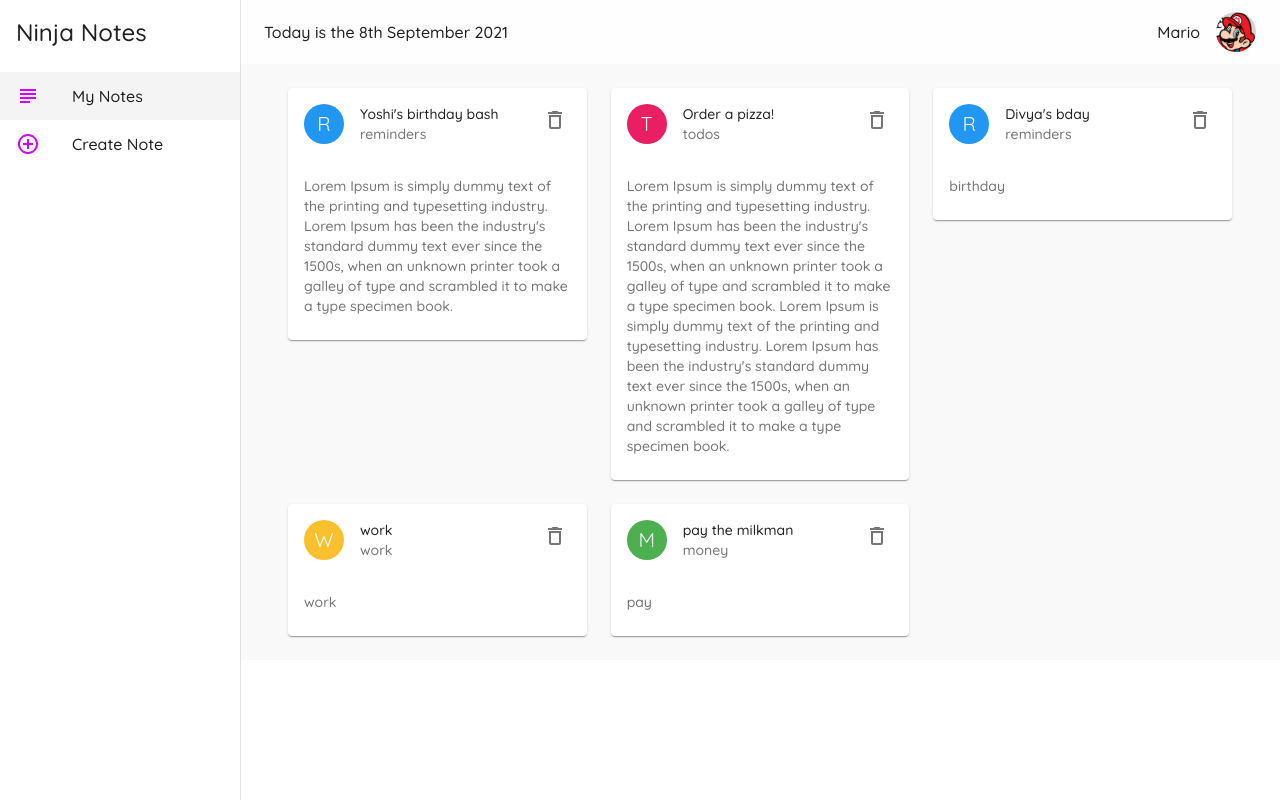
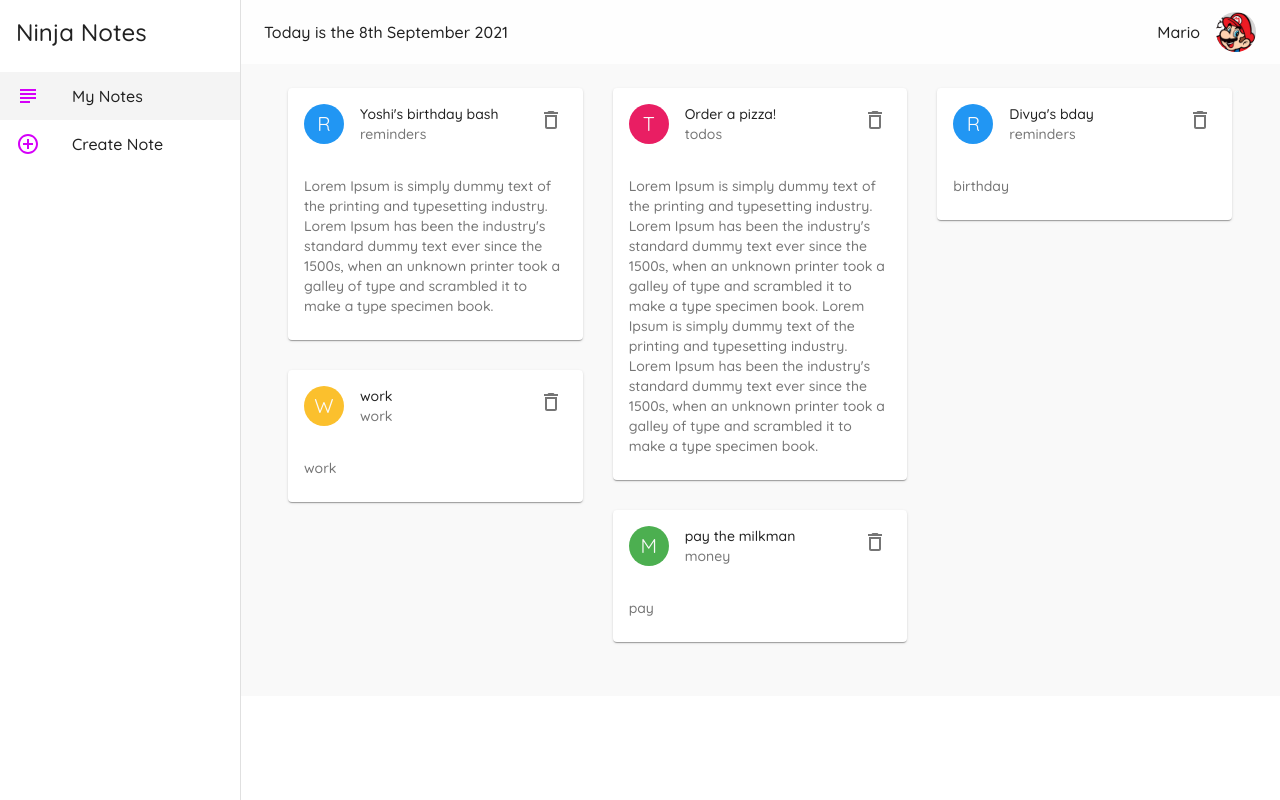
Before and after one commit to ukaran11/material-ui-tutorial, a React (Create React App) app: page / in a window 1280 px wide. Built offline with nearby package versions, Linux system fonts and the light colour scheme; data requests are answered from the project's data file.

Commit message:
Utsav | Added React masonry grid

```diff
--- a/package.json
+++ b/package.json
@@ -11,6 +11,7 @@
     "date-fns": "^2.23.0",
     "react": "^17.0.1",
     "react-dom": "^17.0.1",
+    "react-masonry-css": "^1.0.16",
     "react-router-dom": "^5.2.0",
     "react-scripts": "4.0.2",
     "web-vitals": "^1.1.0"
--- a/src/index.css
+++ b/src/index.css
@@ -6,3 +6,20 @@ body {
   -webkit-font-smoothing: antialiased;
   -moz-osx-font-smoothing: grayscale;
 }
+
+.my-masonry-grid {
+  display: -webkit-box; /* Not needed if autoprefixing */
+  display: -ms-flexbox; /* Not needed if autoprefixing */
+  display: flex;
+  margin-left: -30px; /* gutter size offset */
+  width: auto;
+}
+.my-masonry-grid_column {
+  padding-left: 30px; /* gutter size */
+  background-clip: padding-box;
+}
+
+/* Style your items */
+.my-masonry-grid_column > div { /* change div to reference your elements you put in <Masonry> */
+  margin-bottom: 30px;
+}
--- a/src/pages/Notes.js
+++ b/src/pages/Notes.js
@@ -3,7 +3,7 @@ import Grid from '@material-ui/core/Grid';
 import Paper from '@material-ui/core/Paper';
 import { Container } from '@material-ui/core';
 import NoteCard from '../components/NoteCard';
-
+import Masonry from 'react-masonry-css';
 export default function Notes() {
 
   const [notes, setNotes] = useState([]);
@@ -22,6 +22,13 @@ export default function Notes() {
     const newNotes = notes.filter(note=> note.id !== id);
     setNotes(newNotes);
   }
+
+  const breakpoints = {
+    default: 3,
+    1100: 2,
+    700: 1
+  }
+
   return (
     <Container>
       {/* <Grid container>
@@ -39,13 +46,21 @@ export default function Notes() {
         </Grid>
       </Grid> */}
 
-      <Grid container spacing={3}>
+      {/* <Grid container spacing={3}>
+      </Grid> */}
+
+      <Masonry
+        breakpointCols={breakpoints}
+        className="my-masonry-grid"
+        columnClassName="my-masonry-grid_column"
+      >
         {notes.map((note) => (
-          <Grid item key={note.id} xs={12} sm={6} md={3} lg={4}>
+          <div item key={note.id}>
             <NoteCard note={note} handleDelete={handleDelete}/>
-          </Grid>
+          </div>
         ))}
-      </Grid>
+        </Masonry>
+
     </Container>
   )
 }
```
Also changed, not shown: 1 other file (tests, documents, lock files or other folders).
